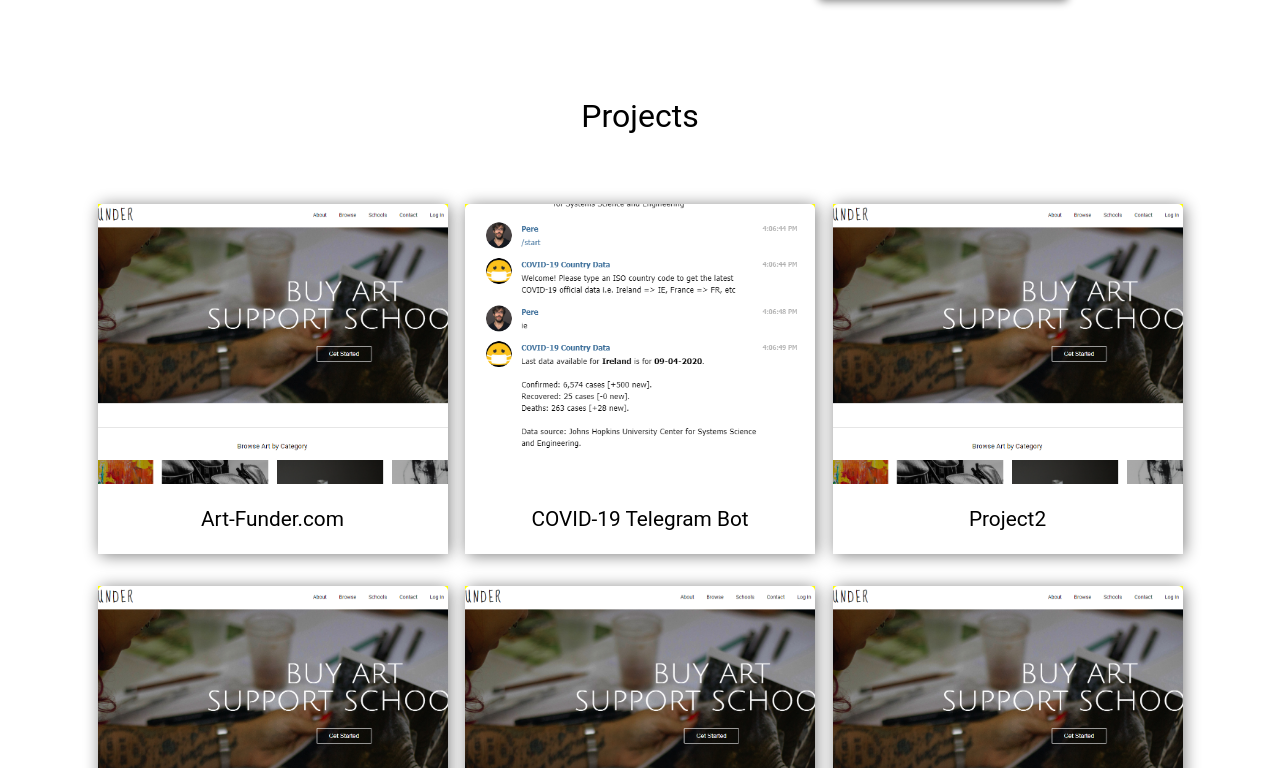
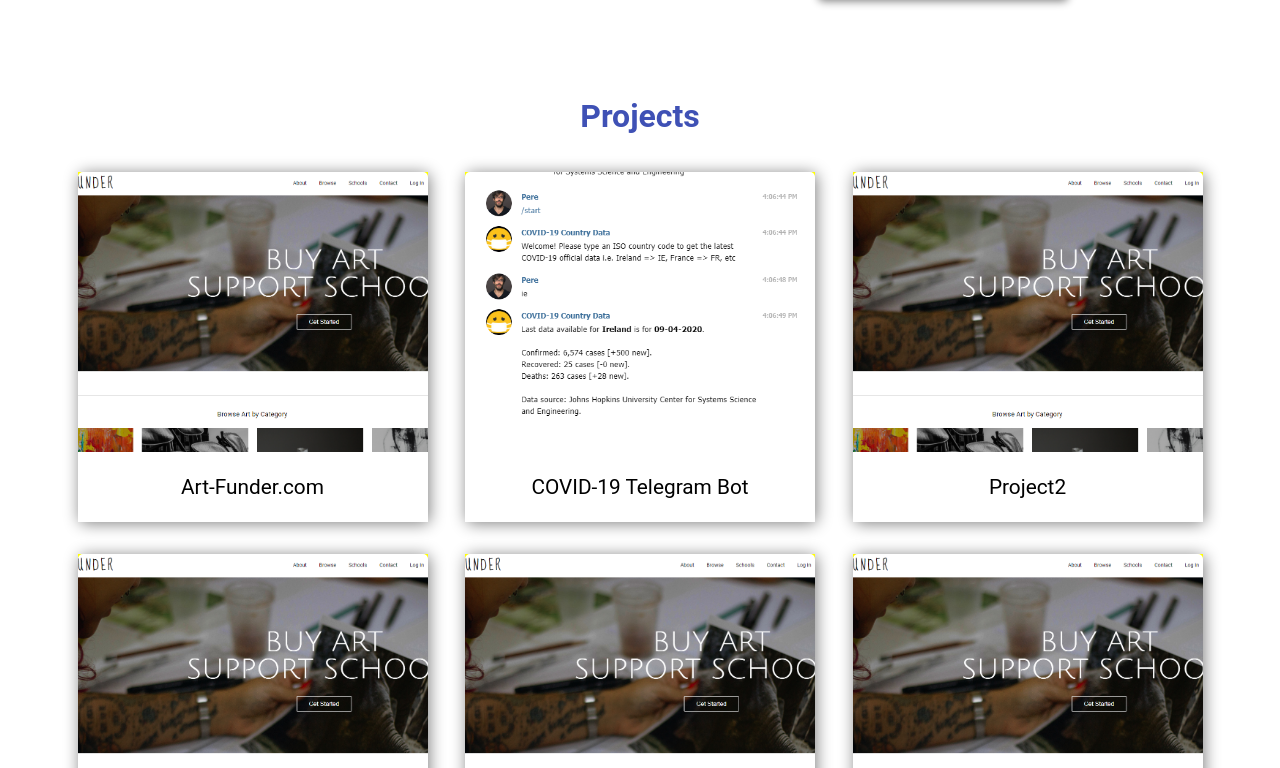
Before and after one commit to petrussola/new-portfolio-website-frontend, a React (Create React App) app: page / in a window 1280 px wide. Shown: the part 1272-2040 px from the top of the page. Built offline with nearby package versions, Linux system fonts and the light colour scheme.

Commit message:
Refine project section dimensions

```diff
--- a/src/components/Body/Projects/Projects.js
+++ b/src/components/Body/Projects/Projects.js
@@ -15,13 +15,13 @@ const StyledSection = styled.section`
     flex-direction: column;
     justify-content: space-evenly;
     align-items: center;
-    height: 95vh;
+    /* height: 95vh; */
     /* margin: 0 auto; */
     /* width: 95%; */
     /* background-image: url(${backgroundImage}); */
     /* border-radius: 10px;
     box-shadow: 0.2rem 0.2rem 0.5rem gray; */
-    section {
+    div {
         /* background-color: brown; */
         display: flex;
         flex-flow: row wrap;
@@ -34,12 +34,12 @@ const StyledSection = styled.section`
 const Projects = ({ listProjects }) => {
     return (
         <StyledSection id="projects-section">
-            <h3>Projects</h3>
-            <section className="sub-section">
+            <h3 className="section-title">Projects</h3>
+            <div className="sub-section">
                 {listProjects.map((item) => {
                     return <ProjectCard item={item} key={item.id} />;
                 })}
-            </section>
+            </div>
         </StyledSection>
     );
 };
```
